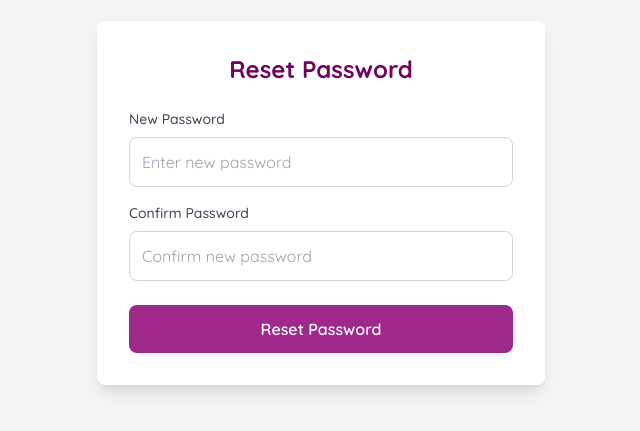
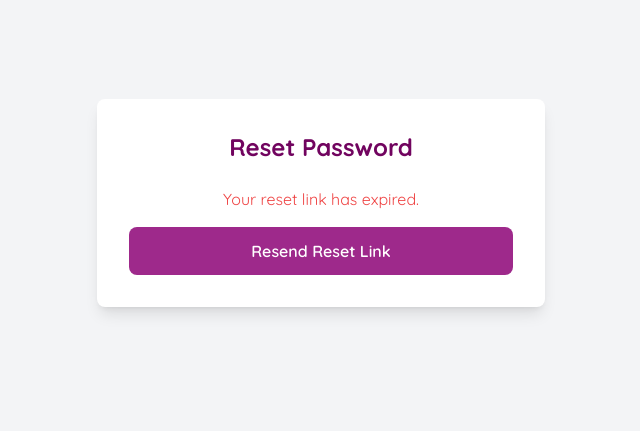
Before and after one commit to latha1307/Hostel-Management-Application, a React (Create React App) app in the folder Admin/app/: page /#/reset-password in a window 1280 px wide. Shown: the part 197-628 px from the top of the page, without its empty margins (319-959 px from the left). Built offline with nearby package versions, Linux system fonts and the light colour scheme.

Commit message:
Including reset password feature

```diff
--- a/Admin/app/src/pages/ResetPassword.tsx
+++ b/Admin/app/src/pages/ResetPassword.tsx
@@ -9,18 +9,39 @@ const ResetPassword: React.FC = () => {
   const [snackbarOpen, setSnackbarOpen] = useState(false);
   const [snackbarMessage, setSnackbarMessage] = useState("");
   const [loading, setLoading] = useState(false);
+  const [sessionExpired, setSessionExpired] = useState(false);
   const navigate = useNavigate();
 
   useEffect(() => {
-    // Ensure the user is authenticated from the reset link
     const checkSession = async () => {
       const { data, error } = await supabase.auth.getSession();
+
       if (error || !data.session) {
-        setSnackbarMessage("Invalid or expired reset link.");
+        setSessionExpired(true);
+        setSnackbarMessage("Reset link expired. Request a new link.");
+        setSnackbarOpen(true);
+        return;
+      }
+
+      // Store session timestamp in localStorage
+      localStorage.setItem("resetTimestamp", Date.now().toString());
+    };
+
+    checkSession();
+  }, []);
+
+  useEffect(() => {
+    const interval = setInterval(() => {
+      const resetTimestamp = localStorage.getItem("resetTimestamp");
+
+      if (resetTimestamp && Date.now() - parseInt(resetTimestamp) > 10 * 60 * 1000) {
+        setSessionExpired(true);
+        setSnackbarMessage("Reset session expired. Request a new link.");
         setSnackbarOpen(true);
       }
-    };
-    checkSession();
+    }, 5000); // Check every 5 seconds
+
+    return () => clearInterval(interval);
   }, []);
 
   const handlePasswordReset = async () => {
@@ -53,12 +74,46 @@ const ResetPassword: React.FC = () => {
     setSnackbarOpen(true);
   };
 
+  const handleResendResetLink = async () => {
+    const email = localStorage.getItem("userEmail"); // Get email from login
+    if (!email) {
+      setSnackbarMessage("Enter your email on the login page to reset.");
+      setSnackbarOpen(true);
+      return;
+    }
+
+    const { error } = await supabase.auth.resetPasswordForEmail(email, {
+      redirectTo: "https://hostel-management-application.vercel.app/#/reset-password",
+    });
+
+    if (error) {
+      setSnackbarMessage("Failed to send new reset link.");
+    } else {
+      setSnackbarMessage("New reset link sent. Check your email.");
+    }
+
+    setSnackbarOpen(true);
+  };
+
   return (
     <div className="min-h-screen flex items-center justify-center bg-gray-100">
       <div className="w-full max-w-md bg-white p-8 rounded-lg shadow-lg">
         <h2 className="text-2xl font-bold text-center text-[#71045F] mb-6">
           Reset Password
         </h2>
+
+        {sessionExpired ? (
+          <div className="text-center">
+            <p className="text-red-500">Your reset link has expired.</p>
+            <button
+              onClick={handleResendResetLink}
+              className="w-full mt-4 py-3 bg-[#9e298b] text-white font-semibold rounded-lg hover:bg-[#71045F] focus:outline-none focus:ring-2 focus:ring-[#71045F]"
+            >
+              Resend Reset Link
+            </button>
+          </div>
+        ) : (
+          <>
             <div>
               <label className="block text-sm font-medium text-gray-700">New Password</label>
               <input
@@ -86,6 +141,8 @@ const ResetPassword: React.FC = () => {
             >
               {loading ? "Resetting..." : "Reset Password"}
             </button>
+          </>
+        )}
 
         {/* Snackbar for feedback messages */}
         <Snackbar
```
Lines whose indentation alone changed are shown as unchanged.
